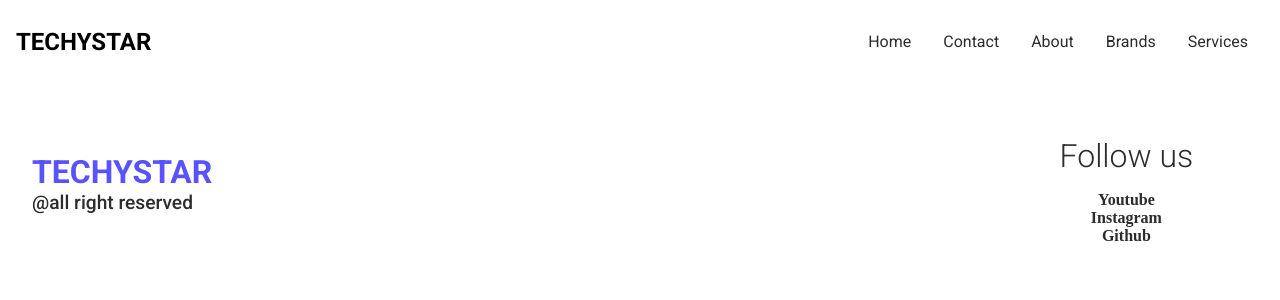
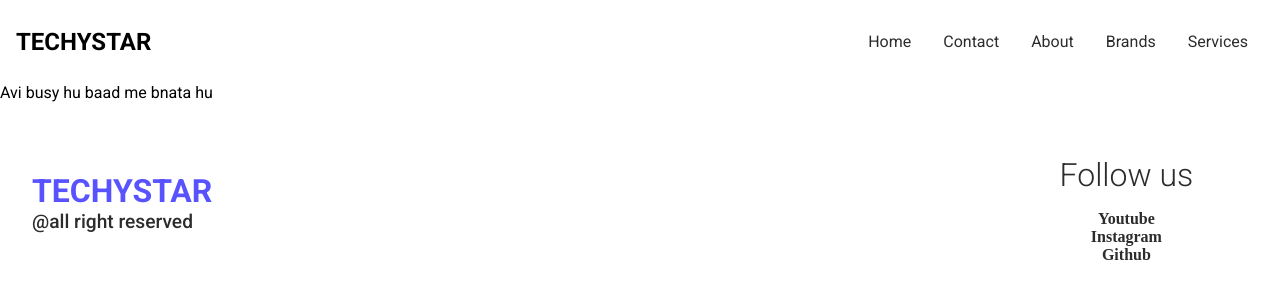
Before and after one commit to Ravi02RR/learing_scss, a React (Vite) app: page /contact in a window 1280 px wide. Shown: the top 300 px of the page. Built offline with nearby package versions, Linux system fonts and the light colour scheme.

Commit message:
Contact_us

```diff
--- a/src/components/Contact.jsx
+++ b/src/components/Contact.jsx
@@ -3,7 +3,7 @@
 const Contact = () => {
     return (
         <div className="contact">
-            <main></main>
+            <main> Avi busy hu baad me bnata hu</main>
         </div>
     )
 }
```
